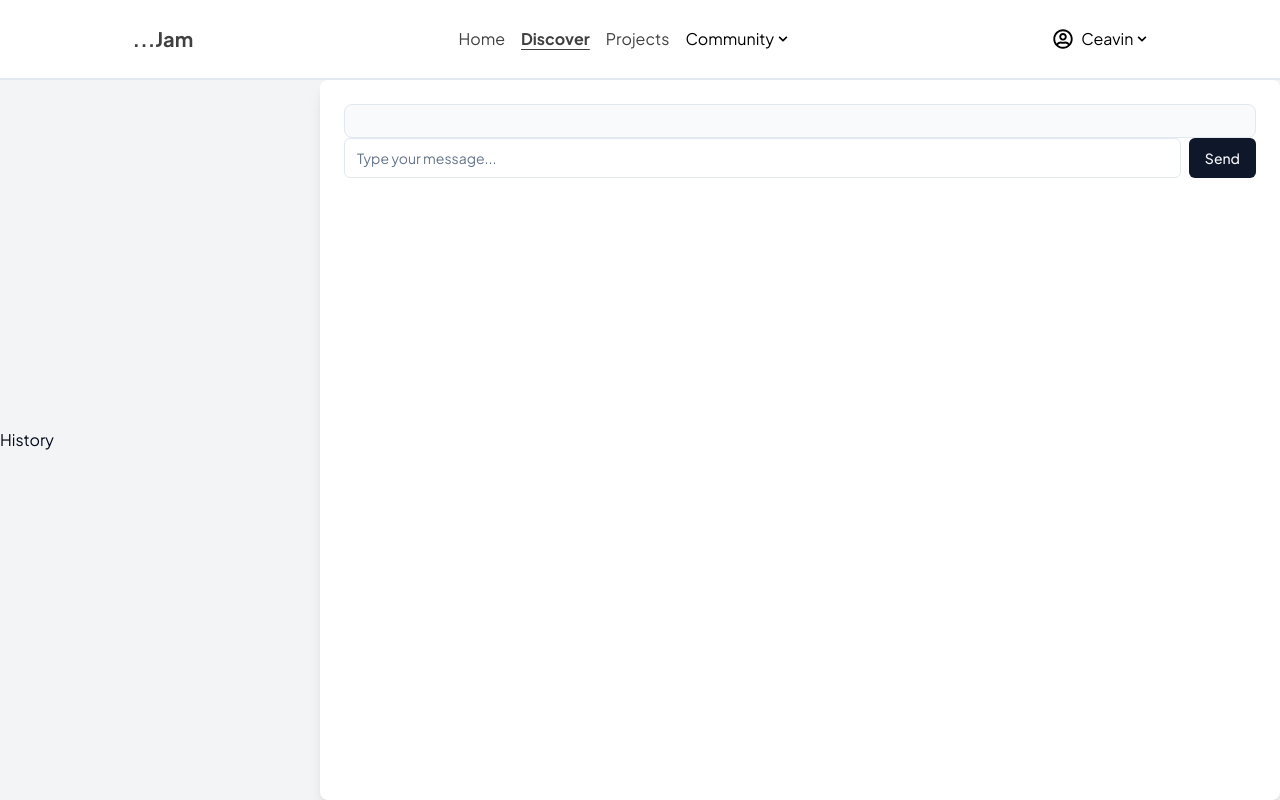
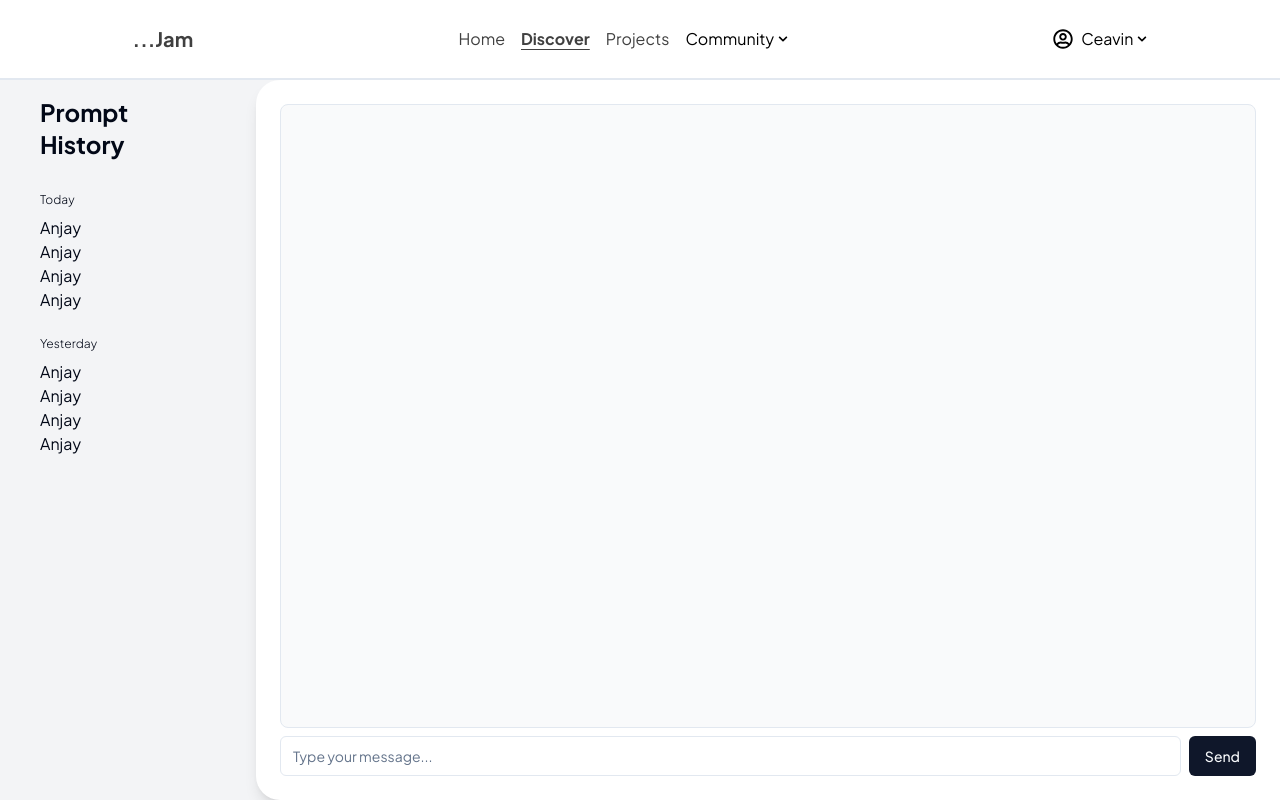
Before and after one commit to GarudaHacks-Hore/BuildGuild, a Next.js app: page /discover in a window 1280 px wide. Built offline with nearby package versions, Linux system fonts and the light colour scheme.

Commit message:
feat: discover frontend

```diff
--- a/app/(root)/discover/page.tsx
+++ b/app/(root)/discover/page.tsx
@@ -9,9 +9,29 @@ export default function Discover() {
       className="flex flex-col items-center justify-center gap-3"
     >
       <div className="flex items-center w-full h-full">
-        <div className="w-1/4">History</div>
-        <div className="bg-white shadow-lg rounded-lg p-6 w-3/4 h-full">
-          <div className="border rounded-lg p-4 overflow-y-auto bg-gray-50">
+        <div className="w-1/5 px-10 py-4 flex flex-col justify-start h-full gap-6">
+          <h1 className="text-2xl font-bold mb-2">Prompt History</h1>
+          <div className="flex flex-col gap-2">
+            <h2 className="text-xs font-light">Today</h2>
+            <div className="">
+              <p>Anjay</p>
+              <p>Anjay</p>
+              <p>Anjay</p>
+              <p>Anjay</p>
+            </div>
+          </div>
+          <div className="flex flex-col gap-2">
+            <h2 className="text-xs font-light">Yesterday</h2>
+            <div className="">
+              <p>Anjay</p>
+              <p>Anjay</p>
+              <p>Anjay</p>
+              <p>Anjay</p>
+            </div>
+          </div>
+        </div>
+        <div className="bg-white flex flex-col shadow-lg gap-2 rounded-l-3xl p-6 w-4/5 h-full">
+          <div className="border rounded-lg p-4 flex-grow overflow-y-auto bg-gray-50">
             {/* Chat messages will go here */}
           </div>
           <div className="flex items-center">
```
